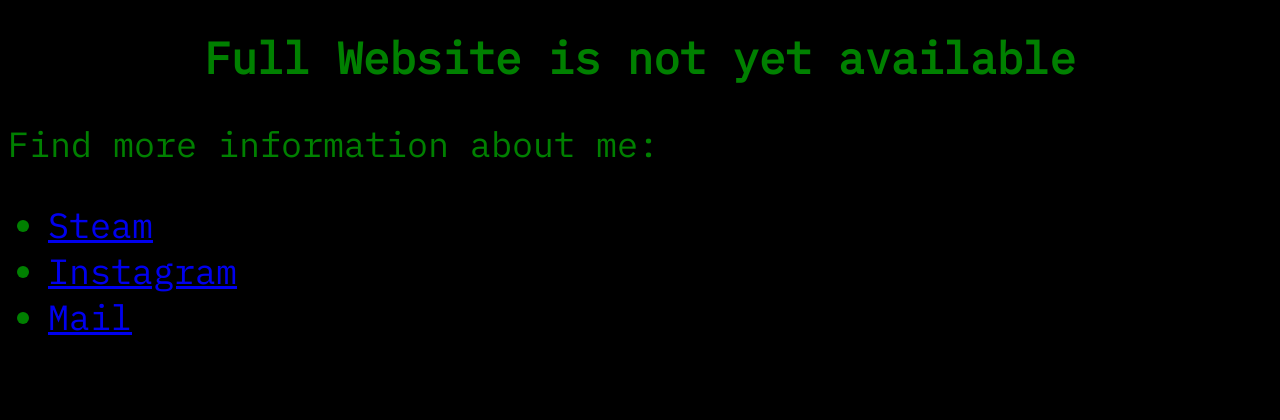
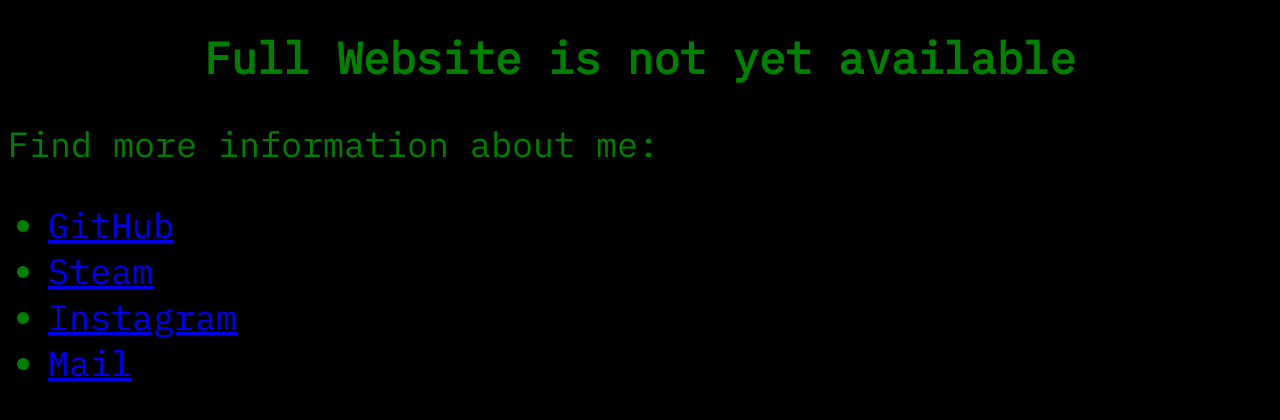
Before and after one commit to layaxx/personal_website, a plain HTML site: page index.html in a window 1280 px wide. Drawn offline with Linux system fonts and the light colour scheme.

Commit message:
add link to github

```diff
--- a/index.html
+++ b/index.html
@@ -30,11 +30,13 @@
 </head>
 
 <body style="background-color: black; color: green;">
-
     <h1>Full Website is not yet available</h1>
     <div class="list">
         <p>Find more information about me:</p>
         <ul>
+            <li>
+                <a href="https://github.com/layaxx">GitHub</a>
+            </li>
             <li>
                 <a href="https://steamcommunity.com/id/layaxx2go/">Steam</a>
             </li>
@@ -46,7 +48,6 @@
             </li>
         </ul>
     </div>
-
 </body>
 
 </html>
```
